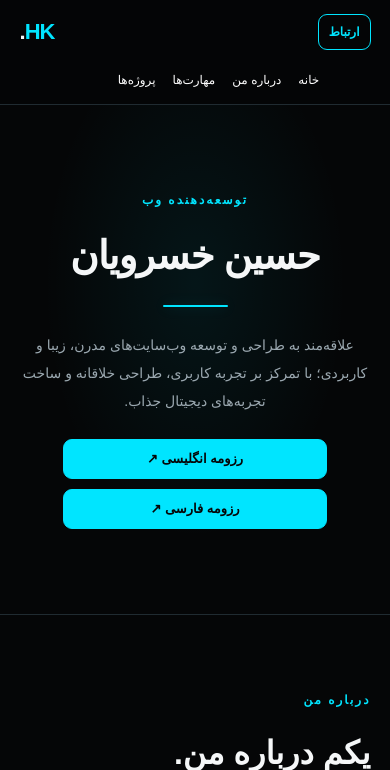
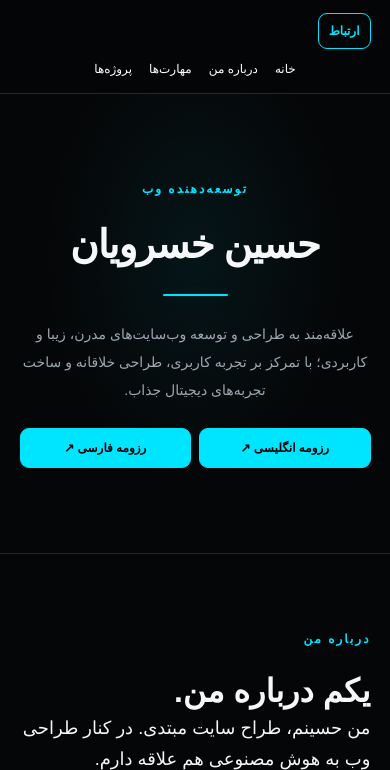
Before and after one commit to Luffysun09/Real-Web-Project, a Django app: page / in a window 390 px wide. Shown: the top 770 px of the page. Run offline with Django 5.2, Linux system fonts and the light colour scheme.

Commit message:
Update Style.css

```diff
--- a/mywebsite/static/css/Style.css
+++ b/mywebsite/static/css/Style.css
@@ -698,12 +698,16 @@ footer a:hover {
 @media (max-width: 550px) {
     .navbar {
         display: grid;
-        grid-template-columns: minmax(0, 1fr) minmax(0, 1fr);
+        grid-template-columns: 1fr;
         grid-template-rows: auto auto;
         align-items: center;
-        gap: 12px;
+        gap: 10px;
         padding: 13px 5%;
         direction: rtl;
+    }
+
+    .logo {
+        display: none !important;
     }
 
     .talk-button {
@@ -716,7 +720,7 @@ footer a:hover {
     }
 
     .nav-links {
-        grid-column: 1 / -1;
+        grid-column: 1;
         grid-row: 2;
         display: flex;
         flex-direction: row;
@@ -725,7 +729,7 @@ footer a:hover {
         flex-wrap: wrap;
         width: 100%;
         gap: 10px 17px;
-        padding-top: 8px;
+        padding-top: 0;
         margin: 0;
         direction: rtl;
     }
@@ -768,20 +772,29 @@ footer a:hover {
     }
 
     .resume-buttons {
-        flex-direction: column;
+        display: flex;
+        flex-direction: row;
+        justify-content: center;
         align-items: center;
-        gap: 10px;
+        flex-wrap: nowrap;
+        gap: 8px;
+        width: 100%;
     }
 
     .resume-button {
-        width: 75%;
+        flex: 1;
+        width: auto;
+        min-width: 0;
         min-height: 40px;
-        padding: 8px 12px;
+        padding: 8px 6px;
+        display: flex;
         justify-content: center;
+        align-items: center;
+        white-space: nowrap;
+        font-size: 12px;
         background-color: var(--cyan);
         color: var(--bg);
         border-color: var(--cyan);
-        font-size: 13px;
     }
 
     .resume-button:hover {
```
